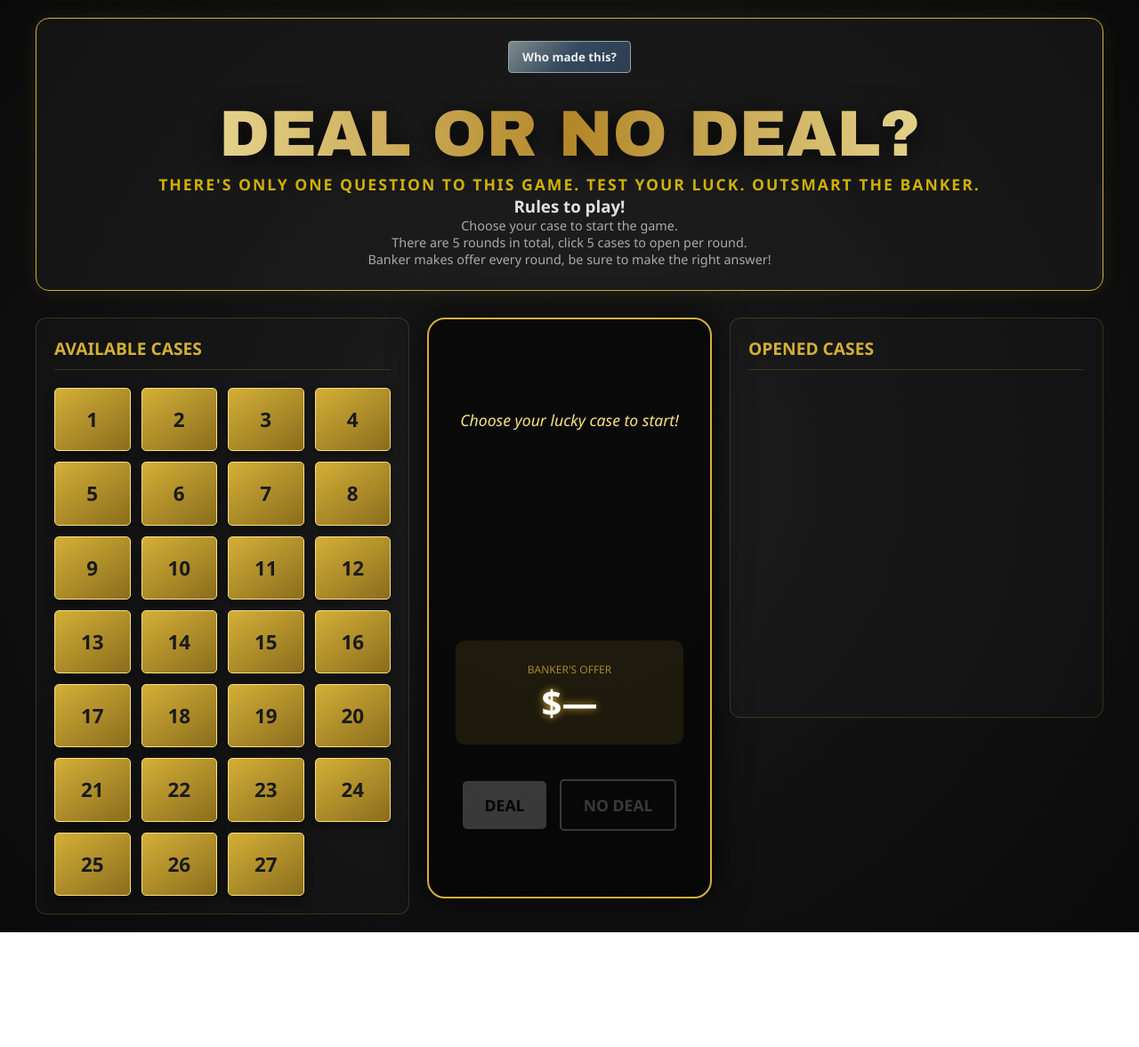
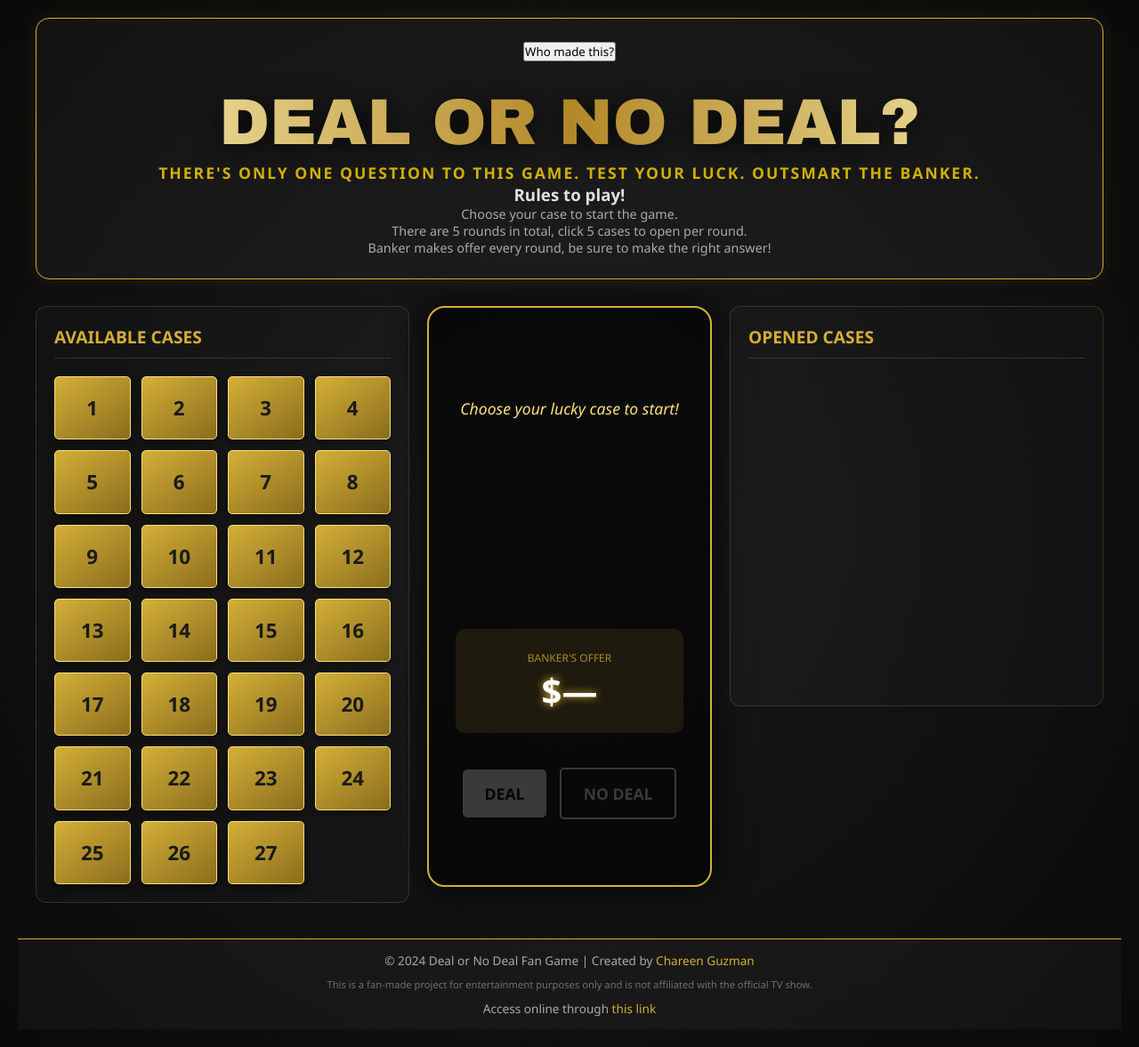
Before and after one commit to soyoung23-debug/deal-or-no-deal-game, a plain HTML site: page index.html in a window 1280 px wide. Shown: the whole page at 89% size. Before the commit the page ends 1048 px from the top, so only its background shows below. Drawn offline with Linux system fonts and the light colour scheme.

Commit message:
Added footer

```diff
--- a/index.html
+++ b/index.html
@@ -82,5 +82,13 @@
     </div>
 </div>
 
+<footer class="game-footer">
+    <div class="footer-content">
+        <p>&copy; 2024 Deal or No Deal Fan Game | Created by <a href="https://soyoung23-debug.github.io/webdev/" target="blank">Chareen Guzman</a></p>
+        <p class="disclaimer">This is a fan-made project for entertainment purposes only and is not affiliated with the official TV show.</p>
+        <p>Access online through <a href='https://soyoung23-debug.github.io/deal-or-no-deal-game/' target="blank">this link</a></p>
+    </div>
+</footer>
+
 </body>
 </html>
--- a/index.js
+++ b/index.js
@@ -270,8 +270,4 @@
     location.reload();
 });
 
-document.getElementById('portfolioBtn').addEventListener('click', () => {
-    window.open('https://soyoung23-debug.github.io/webdev/', '_blank');
-});
-
 initGame();
--- a/style.css
+++ b/style.css
@@ -26,25 +26,6 @@
   border: 1px solid #d4af37;
   border-radius: 15px;
   box-shadow: 0 0 20px rgba(212, 175, 55, 0.1);
-}
-
-.portfolio-btn {
-  background: linear-gradient(135deg, #7f8c8d 0%, #34495e 50%, #2c3e50 100%);
-  color: #ecf0f1;
-  border: 1px solid #95a5a6;
-  padding: 8px 15px;
-  cursor: pointer;
-  border-radius: 4px;
-  font-weight: bold;
-  transition: all 0.3s ease;
-}
-
-.portfolio-btn:hover {
-  background: linear-gradient(135deg, #bdc3c7 0%, #7f8c8d 100%);
-  color: #ffffff;
-  border-color: #ffffff;
-  box-shadow: 0 0 15px rgba(189, 195, 199, 0.5);
-  transform: translateY(-2px);
 }
 
 .game-title {
@@ -384,6 +365,35 @@
     to { opacity: 1; }
 }
 
+.game-footer {
+  margin-top: 40px;
+  padding: 20px;
+  text-align: center;
+  border-top: 1px solid #d4af37;
+  background: rgba(255, 255, 255, 0.03);
+}
+
+.footer-content p {
+  font-size: 0.85rem;
+  margin: 10px 0;
+  color: #aaa;
+}
+
+.game-footer {
+  padding: 4px 10px;
+  font-size: 0.8rem;
+}
+
+.game-footer a {
+  color: #d4af37;
+  text-decoration: none;
+}
+
+.disclaimer {
+  font-size: 0.7rem !important;
+  opacity: 0.6;
+}
+
 @media (max-width: 900px) {
   .board {
     grid-template-columns: 1fr;
```
